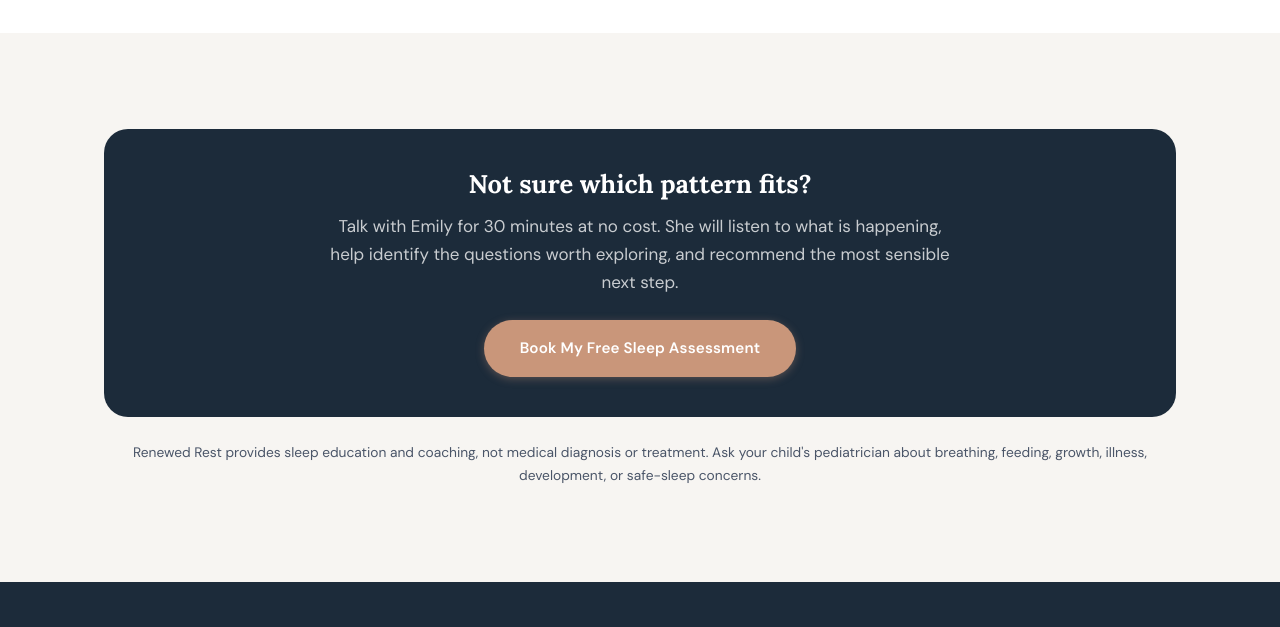
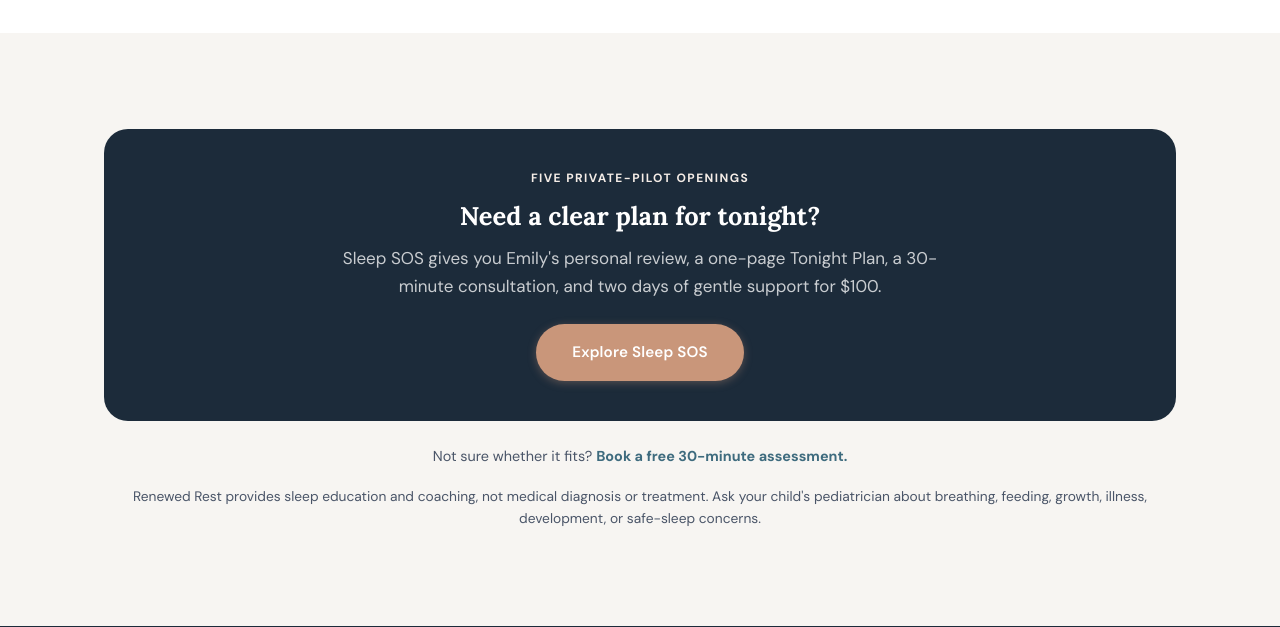
Before and after one commit to timsweetman1/renewedrest, a website: page baby-and-toddler-sleep-help.html in a window 1280 px wide. Shown: the part 1360-1987 px from the top of the page. Drawn offline with Linux system fonts and the light colour scheme.

Commit message:
Add organic entry points to Sleep SOS (#8)

```diff
--- a/baby-and-toddler-sleep-help.html
+++ b/baby-and-toddler-sleep-help.html
@@ -41,7 +41,7 @@
     <a class="help-card" href="co-sleeping-or-independent-sleep.html"><h2>We are reconsidering where our child sleeps</h2><p>Begin with questions about your family's goals, current routines, connection, and what a sustainable change would look like.</p><span class="help-link">Consider co-sleeping and independent sleep →</span></a>
     <a class="help-card" href="staying-calm-when-baby-cries.html"><h2>I feel overwhelmed when my baby cries</h2><p>Your own regulation matters too. Start with compassionate guidance for staying present during a difficult moment.</p><span class="help-link">Read support for hard moments →</span></a>
   </div></div></section>
-  <section class="section bg-off-white"><div class="wrap"><div class="decision"><h2>Not sure which pattern fits?</h2><p>Talk with Emily for 30 minutes at no cost. She will listen to what is happening, help identify the questions worth exploring, and recommend the most sensible next step.</p><a href="contact.html" class="btn btn-rose btn-lg">Book My Free Sleep Assessment</a></div><p style="margin-top:var(--sp6);font-size:.86rem;text-align:center;">Renewed Rest provides sleep education and coaching, not medical diagnosis or treatment. Ask your child's pediatrician about breathing, feeding, growth, illness, development, or safe-sleep concerns.</p></div></section>
+  <section class="section bg-off-white"><div class="wrap"><div class="decision"><div class="eyebrow" style="color:var(--rose-light);">Five private-pilot openings</div><h2>Need a clear plan for tonight?</h2><p>Sleep SOS gives you Emily's personal review, a one-page Tonight Plan, a 30-minute consultation, and two days of gentle support for $100.</p><a href="sleep-sos.html?source=organic-help&amp;campaign=one-client-week" class="btn btn-rose btn-lg">Explore Sleep SOS</a></div><p style="margin-top:var(--sp6);font-size:.9rem;text-align:center;">Not sure whether it fits? <a href="contact.html" style="color:var(--teal);font-weight:700;">Book a free 30-minute assessment.</a></p><p style="margin-top:var(--sp4);font-size:.86rem;text-align:center;">Renewed Rest provides sleep education and coaching, not medical diagnosis or treatment. Ask your child's pediatrician about breathing, feeding, growth, illness, development, or safe-sleep concerns.</p></div></section>
 </main>
 <footer class="footer"><div class="wrap"><div class="footer-grid">
   <div><div class="footer-logo">Renewed Rest</div><p class="footer-tagline">Gentle sleep skill building for the whole family.</p></div>
```
Also changed, not shown: packages.html (+1 -1 lines).
